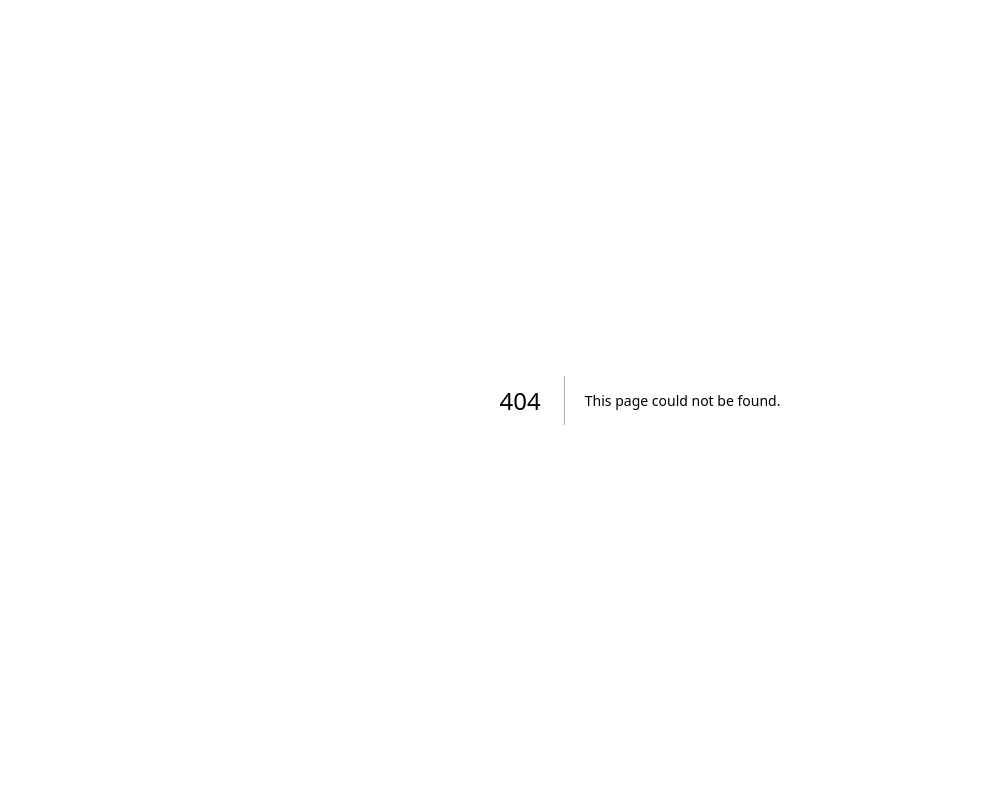
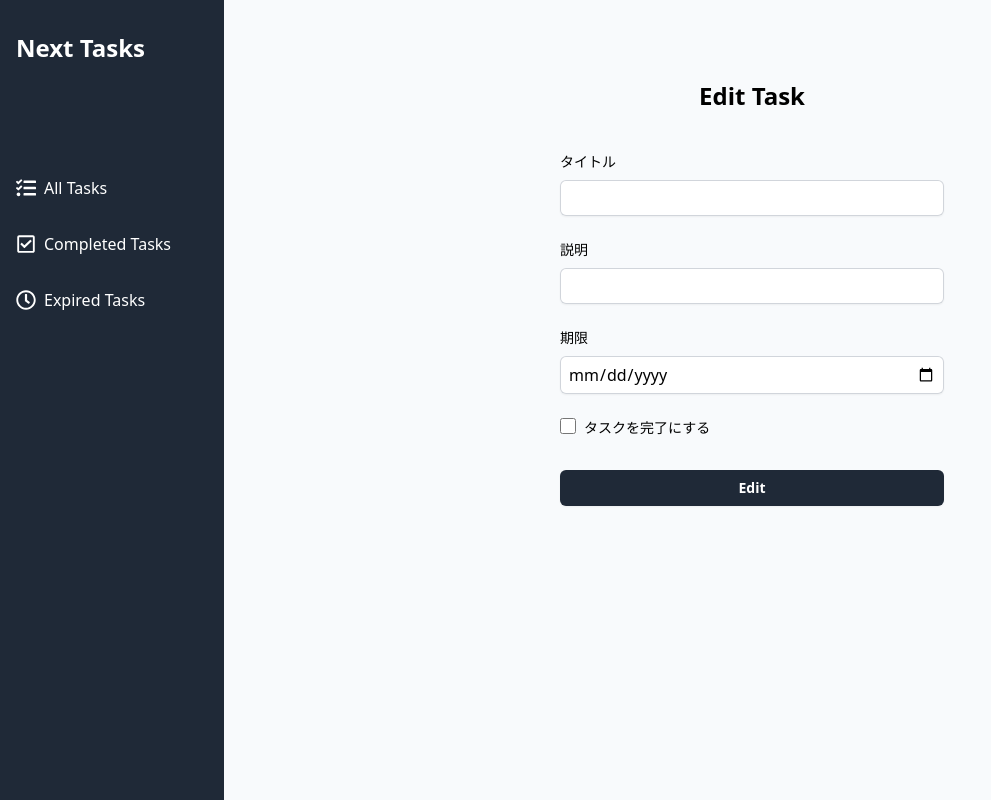
Before and after one commit to mahiro0830/next-tasks, a Next.js app: page /edit/1 in a window 1280 px wide. Before the commit this address had no page. Shown: the whole page, without its empty margins (0-991 px from the left). Built offline with nearby package versions, Linux system fonts and the light colour scheme.

Commit message:
タスク編集ページの実装

```diff
--- /dev/null
+++ b/src/app/(main)/edit/[id]/page.tsx
@@ -0,0 +1,17 @@
+import EditTaskForm from "@/components/EditTaskForm/EditTaskForm";
+
+interface Params {
+  params: { id: string }
+}
+
+const EditTaskPage = ({ params }: Params) => {
+  // const id = params.id;
+  return (
+    <div className='flex flex-col item-center justify-center py-20'>
+      <h2 className='text-center text-2xl font-bold'>Edit Task</h2>
+      <EditTaskForm />
+    </div>
+  )
+}
+
+export default EditTaskPage;
--- /dev/null
+++ b/src/components/EditTaskForm/EditTaskForm.tsx
@@ -0,0 +1,54 @@
+const EditTaskForm = () => {
+  return (
+    <div className="mt-10 mx-auto w-full max-w-sm">
+      <form action="">
+        <div>
+          <label htmlFor="title" className="block text-sm font-medium">タイトル</label>
+          <input
+            type="text"
+            id="title"
+            name="title"
+            required
+            className="block mt-2 py-1.5 px-2 w-full rounded-md border-0 shadow-sm ring-1 ring-inset ring-gray-300"
+          />
+        </div>
+        <div className="mt-6">
+          <label htmlFor="description" className="block text-sm font-medium">説明</label>
+          <input
+            type="text"
+            id="description"
+            name="description"
+            required
+            className="block mt-2 py-1.5 px-2 w-full rounded-md border-0 shadow-sm ring-1 ring-inset ring-gray-300"
+          />
+        </div>
+        <div className="mt-6">
+          <label htmlFor="dueDate" className="block text-sm font-medium">期限</label>
+          <input
+            type="date"
+            id="dueDate"
+            name="dueDate"
+            min="2020-01-01"
+            max="2999-12-31"
+            required
+            className="block mt-2 py-1.5 px-2 w-full rounded-md border-0 shadow-sm ring-1 ring-inset ring-gray-300"
+          />
+        </div>
+        <div className="mt-6 flex item-center">
+          <input
+            type="checkbox"
+            id="isCompleted"
+            name="isCompleted"
+            className="mr-2 w-4 h-4"
+          />
+          <label htmlFor="isCompleted" className="text-sm">タスクを完了にする</label>
+        </div>
+        <button type="submit" className="mt-8 py-2 w-full rounded-md text-white bg-gray-800 hover:bg-gray-700 text-sm font-semibold shadow-sm">
+          Edit
+        </button>
+      </form>
+    </div>
+  )
+}
+
+export default EditTaskForm;
```
